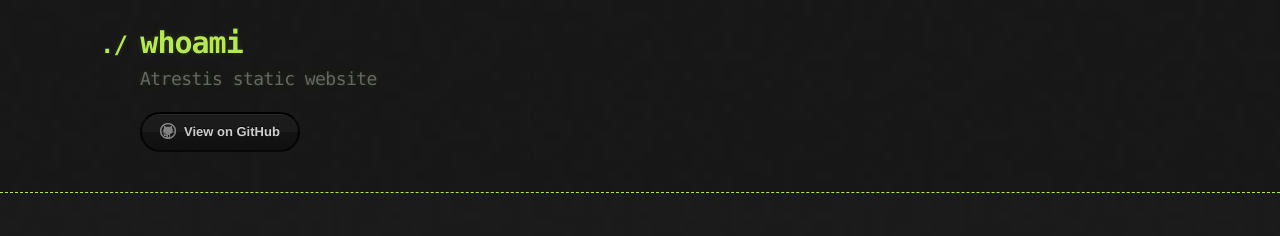
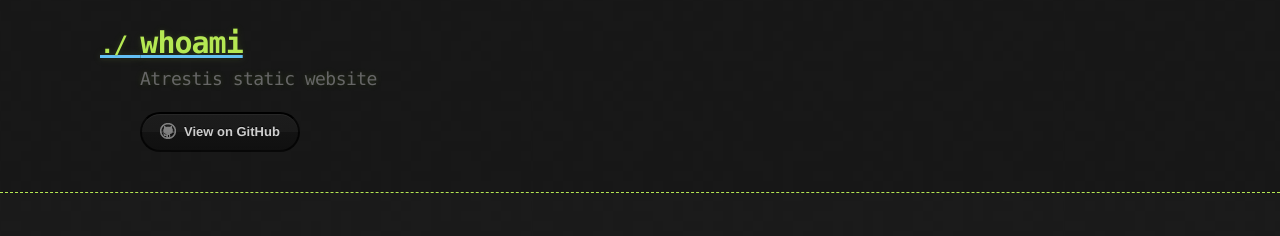
Before and after one commit to atrestis/atrestis.github.io, a Jekyll site: the page built from index.md, in a window 1280 px wide. Shown: the top 236 px of the page. Built offline with Jekyll 4.4.1, drawn with Linux system fonts in a browser that asks for light colours; our own code applies the rules of GitHub Pages for plain Markdown files.

Commit message:
Housekeeping

```diff
--- a/_layouts/default.html
+++ b/_layouts/default.html
@@ -5,7 +5,6 @@
     <meta http-equiv="X-UA-Compatible" content="IE=edge">
     <meta name="viewport" content="width=device-width, initial-scale=1">
     <link rel="stylesheet" href="{{ '/assets/css/style.css?v=' | append: site.github.build_revision | relative_url }}">
-    <link rel="shortcut icon" type="image/x-icon" href="/favicon.png">
 
 {% seo %}
   </head>
@@ -14,7 +13,9 @@
 
     <header>
       <div class="container">
-        <h1>{{ site.title | default: site.github.repository_name }}</h1>
+        <a id="a-title" href="{{ '/' | relative_url }}">
+          <h1>{{ site.title | default: site.github.repository_name }}</h1>
+        </a>
         <h2>{{ site.description | default: site.github.project_tagline }}</h2>
 
         <section id="downloads">
```
Also changed, not shown: README.md.
